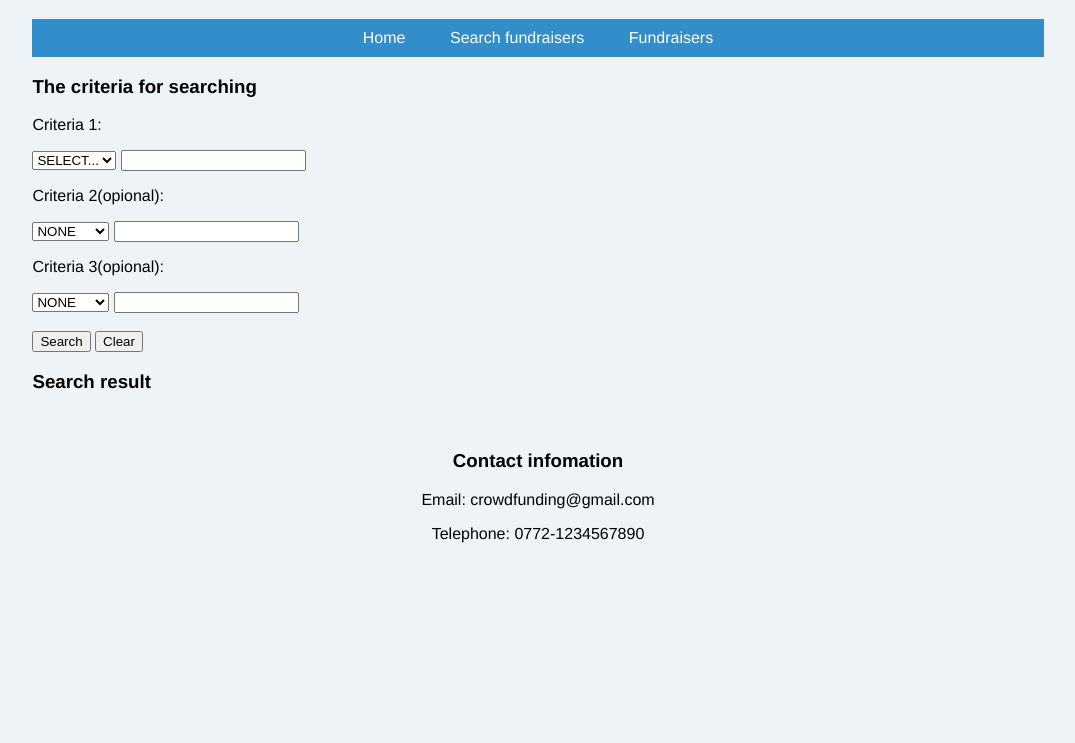
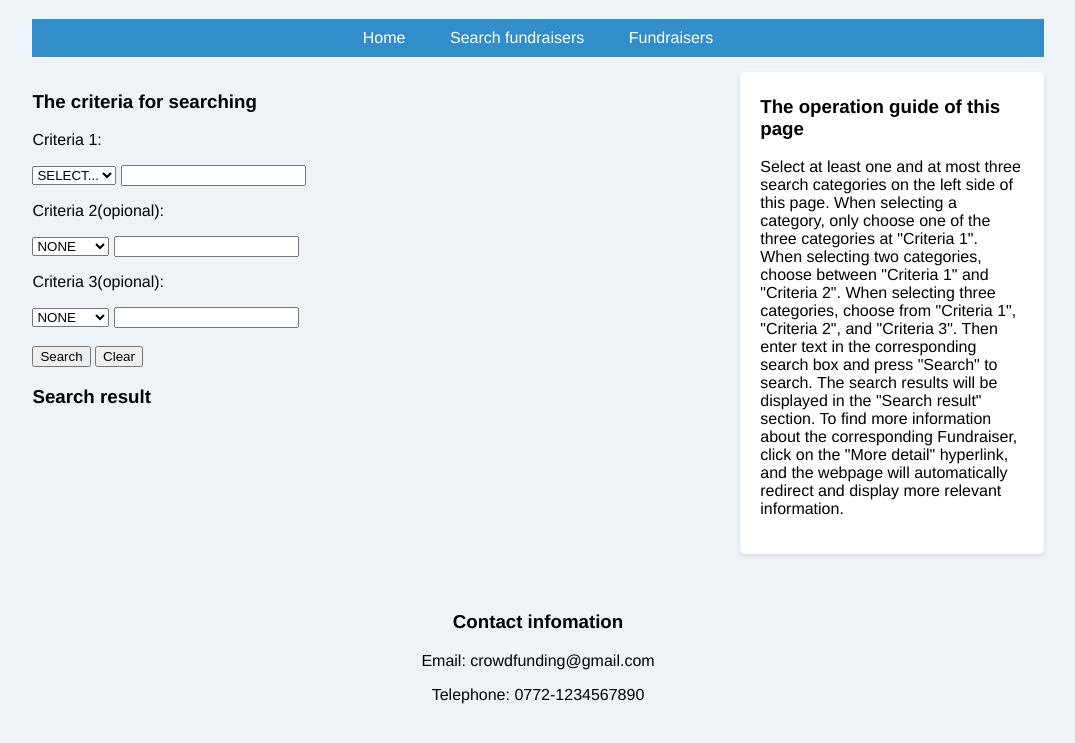
Before and after one commit to HERSpzd/web2-ass2, a website: page clientside/search_fundraisers.html in a window 1280 px wide. Shown: the part 61-804 px from the top of the page, without its empty margins (102-1177 px from the left). Drawn offline with Linux system fonts and the light colour scheme.

Commit message:
Modify the Search fundraisers page

```diff
--- a/clientside/search_fundraisers.html
+++ b/clientside/search_fundraisers.html
@@ -44,6 +44,28 @@
             width: 80%;
             margin: 0 auto;
             padding: 0;
+            margin-top: 15px;
+        }
+
+        #box {
+            width: 30%;
+            float: right;
+        }
+
+        #operation-guide {
+            background-color: white;
+            border-radius: 5px;
+            padding-left: 20px;
+            padding-right: 20px;
+            padding-bottom: 20px;
+            padding-top: 5px;
+            box-shadow: 0 2px 4px rgba(0, 0, 0, 0.1);
+
+        }
+
+        #criteria {
+            width: 70%;
+            float: left;
         }
 
         footer {
@@ -65,6 +87,9 @@
 
     <div id="box1">
         <div>
+
+
+            <div id="criteria">
                 <h3>The criteria for searching</h3>
                 <p>Criteria 1:</p>
                 <form>
@@ -93,9 +118,9 @@
 
                     <br><br>
                     <input type="button" value="Search" onclick="search()">
-                <input type="submit" value="Clear" onclick="clearChechboxes()">
+                    <input type="button" value="Clear" onclick="clearChechboxes()">
                 </form>
-        </div>
+
 
 
                 <div>
@@ -103,12 +128,34 @@
                     <div id="search-result"></div>
                 </div>
 
+                <div id="data"></div>
+                <div id="error-message"></div>
+            </div>
+        </div>
+
+        <div id="box">
+            <div id="operation-guide">
+                <h3>The operation guide of this page</h3>
+                <p>Select at least one and at most three search categories on the left side of this page. When selecting
+                    a
+                    category, only choose one of the three categories at "Criteria 1". When selecting two categories,
+                    choose
+                    between "Criteria 1" and "Criteria 2". When selecting three categories, choose from "Criteria 1",
+                    "Criteria 2", and "Criteria 3". Then enter text in the corresponding search box and press "Search"
+                    to
+                    search. The search results will be displayed in the "Search result" section. To find more
+                    information
+                    about the corresponding Fundraiser, click on the "More detail" hyperlink, and the webpage will
+                    automatically redirect and display more relevant information.</p>
+            </div>
+            <br>
+        </div>
+
+
+    </div>
 
 
 
-
-        <div id="data"></div>
-        <div id="error-message"></div>
     </div>
 
     <footer>
```
Lines whose indentation alone changed are shown as unchanged.
